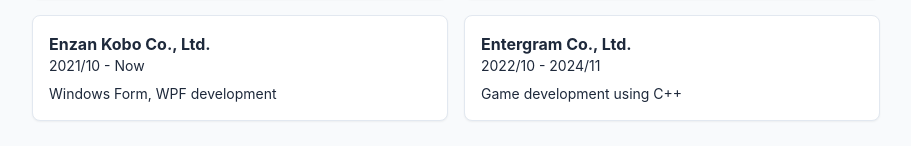
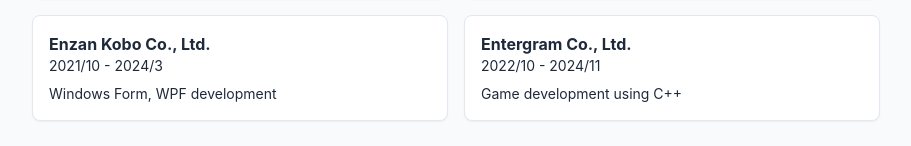
Before and after one commit to marokiki/marokiki.net, a Next.js app: page /en in a window 1280 px wide. Shown: the part 3498-3644 px from the top of the page, without its empty margins (184-1095 px from the left). Built offline with nearby package versions, Linux system fonts and the light colour scheme.

Commit message:
Update Enzan Kobo work history to 2024/3

```diff
--- a/app/components/Home.js
+++ b/app/components/Home.js
@@ -229,7 +229,7 @@
           </Card>
           <Card>
             <h3 className="font-bold">株式会社演算工房</h3>
-            <p className="text-sm text-secondary mb-2">2021/10 - Now</p>
+            <p className="text-sm text-secondary mb-2">2021/10 - 2024/3</p>
             <p className="text-sm">Windows Form, WPF 開発</p>
           </Card>
           <Card>
--- a/app/components/HomeEn.js
+++ b/app/components/HomeEn.js
@@ -230,7 +230,7 @@
                     </Card>
                     <Card>
                         <h3 className="font-bold">Enzan Kobo Co., Ltd.</h3>
-                        <p className="text-sm text-secondary mb-2">2021/10 - Now</p>
+                        <p className="text-sm text-secondary mb-2">2021/10 - 2024/3</p>
                         <p className="text-sm">Windows Form, WPF development</p>
                     </Card>
                     <Card>
```
